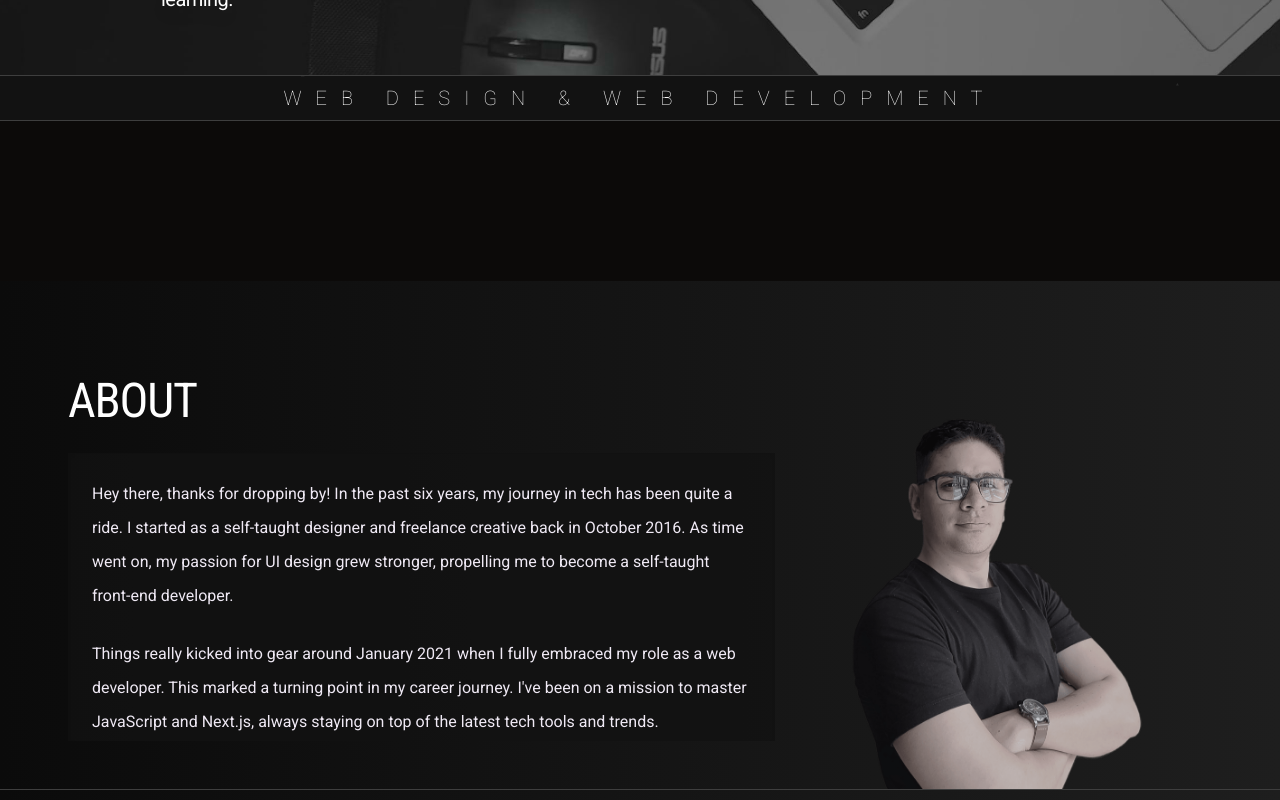
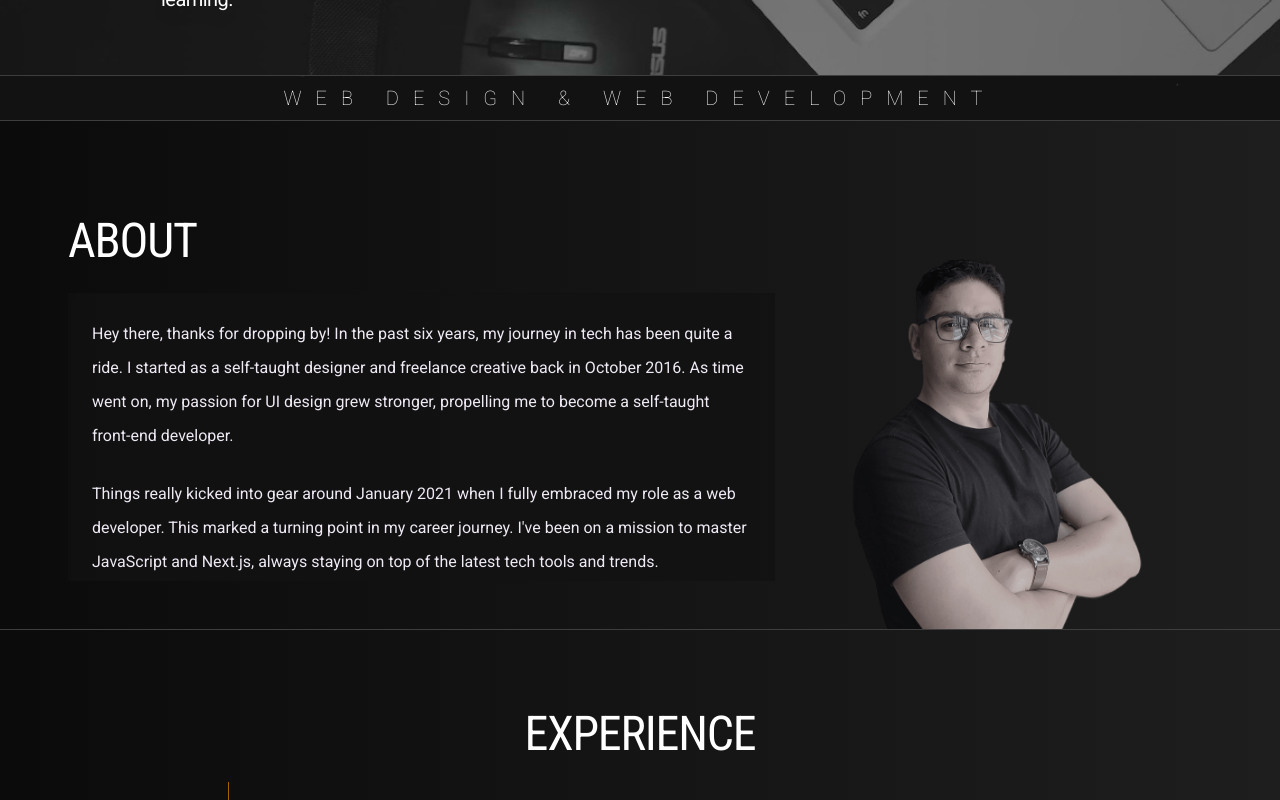
Before and after one commit to jor-g-r/portfolio-Jorge-Rondon, a Next.js app in the folder portfolio/: page / in a window 1280 px wide. Shown: the part 700-1500 px from the top of the page. Built offline with nearby package versions, Linux system fonts and the light colour scheme.

Commit message:
skillslider branching

```diff
--- a/portfolio/src/app/page.tsx
+++ b/portfolio/src/app/page.tsx
@@ -15,8 +15,6 @@ export default function Home() {
 
       <Hero />
 
-      <SkillSlider />
-
       <About />
 
       <Experience />
```
